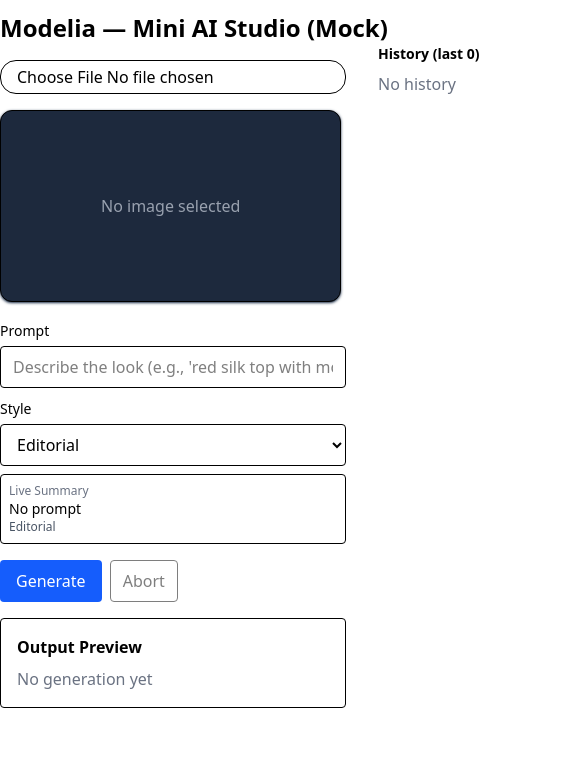
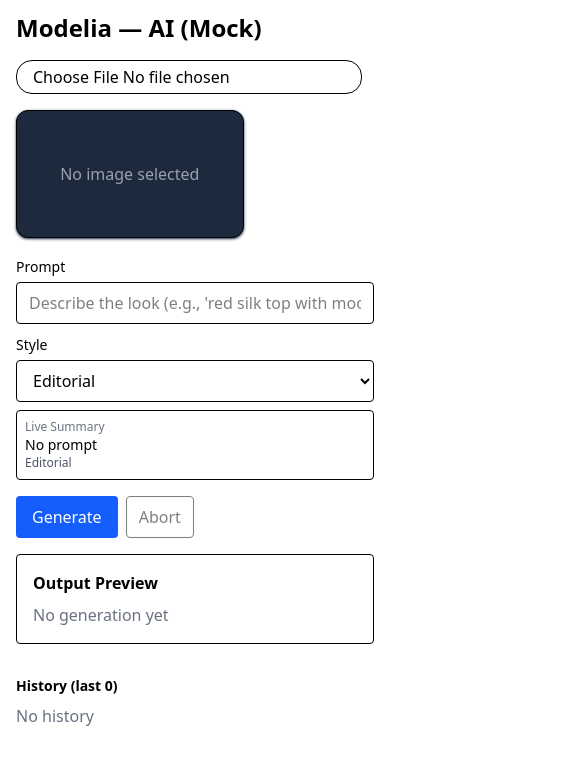
Before and after one commit to Gokuldev23/modelia-studio, a React (Vite) app: page / in a window 390 px wide. Shown: the top 764 px of the page, 585 px wide, since content can reach past the window. Built offline with nearby package versions, Linux system fonts and the light colour scheme.

Commit message:
fix : Fixed responsive issues and cleanedup

```diff
--- a/src/App.tsx
+++ b/src/App.tsx
@@ -58,6 +58,10 @@ function App() {
       alert('Upload an image first');
       return;
     }
+    if(!promptForm.prompt) {
+      alert("Prompt is Empty")
+      return;
+    }
     try {
       const gen = await generate({ imageDataUrl, prompt:promptForm.prompt, style:promptForm.style });
       setCurrentGeneration(gen);
@@ -74,11 +78,11 @@ function App() {
   };
 
   return (
-    <div className="max-w-4xl mx-auto lg:py-10 md:py-5 py-3">
+    <div className="max-w-4xl mx-auto lg:py-10 md:py-5 py-3 px-4">
       <header>
-        <h1 className="text-2xl font-bold">Modelia — Mini AI Studio (Mock)</h1>
+        <h1 className="text-2xl font-bold">Modelia — AI (Mock)</h1>
       </header>
-      <main className="grid grid-cols-[auto_250px] gap-8">
+      <main className="grid lg:grid-cols-[auto_250px] gap-8 relative">
         <div>
           <UploadPreview onImageReady={setImageDataUrl} currentImage={imageDataUrl} />
           <PromptStyleForm
--- a/src/apis/imgGenApi.ts
+++ b/src/apis/imgGenApi.ts
@@ -24,7 +24,7 @@ export async function imageGenApi(req: Payload): Promise<Generation> {
 
   await delay(1000 + Math.floor(Math.random() * 1000));
 
-  if (Math.random() < 0.5) {
+  if (Math.random() < 0.2) {   // 20% of Time Failure - Increase to see the effect often
     console.log("Error in Randomness");
     throw new Error("Model overloaded");
   }
--- a/src/components/PromptStyleForm.tsx
+++ b/src/components/PromptStyleForm.tsx
@@ -16,12 +16,12 @@ export default function PromptStyleForm({ prompt, setPrompt, style, setStyle }:
 
 
     return (
-        <div className="space-y-2 my-4">
+        <form className="space-y-2 my-4">
             <label className="block">
                 <span className="text-sm font-medium">Prompt</span>
                 <input
                     value={prompt}
-                    onChange={(e) => setPrompt(e.target.value)}
+                    onChange={(e) => setPrompt(e.target.value)}  // Todo validationn
                     placeholder="Describe the look (e.g., 'red silk top with moody lighting')"
                     className="mt-1 w-full rounded border px-3 py-2"
                     aria-label="Prompt"
@@ -52,6 +52,6 @@ export default function PromptStyleForm({ prompt, setPrompt, style, setStyle }:
                 <div className="text-sm font-medium">{prompt || 'No prompt'}</div>
                 <div className="text-xs text-gray-600">{style}</div>
             </div>
-        </div>
+        </form>
     )
 }
--- a/src/components/UploadPreview.tsx
+++ b/src/components/UploadPreview.tsx
@@ -33,7 +33,7 @@ export default function UploadPreview({currentImage,onImageReady}:Props) {
                     type="file"
                     accept="image/png, image/jpeg"
                     onChange={handleFile}
-                    className="focus:outline-2 focus:outline-amber-500 border px-4 py-1 rounded-2xl"
+                    className="focus:outline-2 focus:outline-amber-500 border px-4 py-1 w-full rounded-2xl"
                 />
             </label>
 
@@ -41,7 +41,7 @@ export default function UploadPreview({currentImage,onImageReady}:Props) {
                 role="region"
                 aria-live="polite"
                 aria-label="Image preview"
-                className="h-48 aspect-video  border rounded-xl shadow shadow-slate-700 flex items-center justify-center overflow-hidden bg-slate-800"
+                className="lg:h-48 h-32 aspect-video  border rounded-xl shadow shadow-slate-700 flex items-center justify-center overflow-hidden bg-slate-800"
             >
                 {currentImage ? (
                     <img src={currentImage} alt="Preview" className="object-contain max-h-full" />
```
Also changed, not shown: public/menu-close.svg (added), public/menu-open.svg (added).
